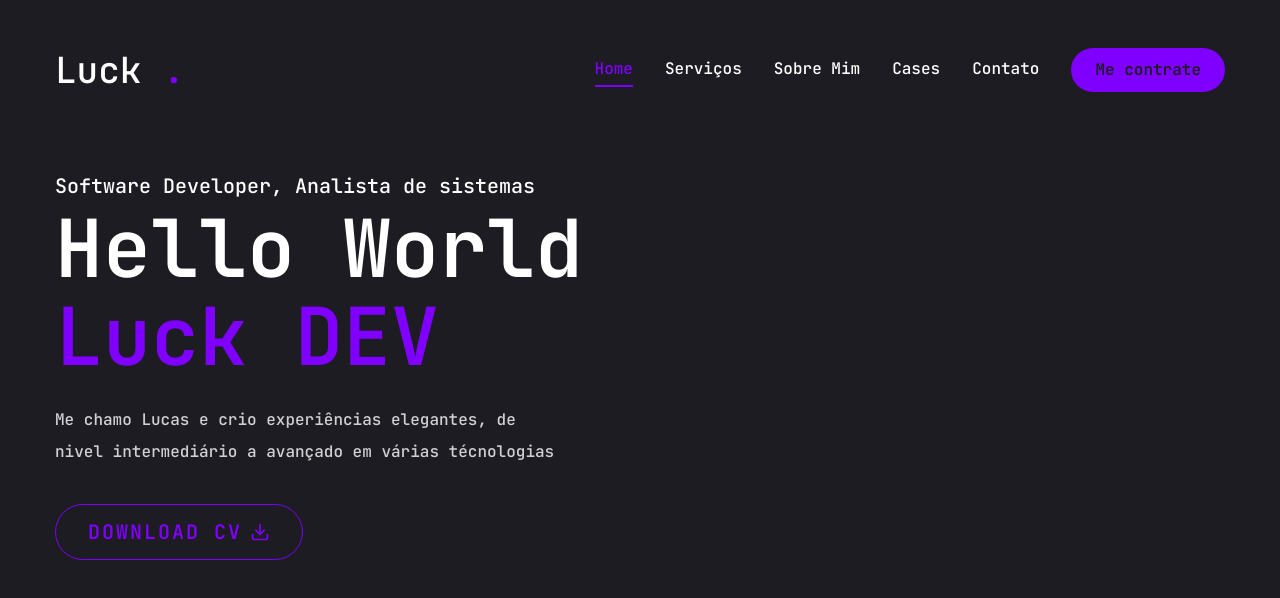
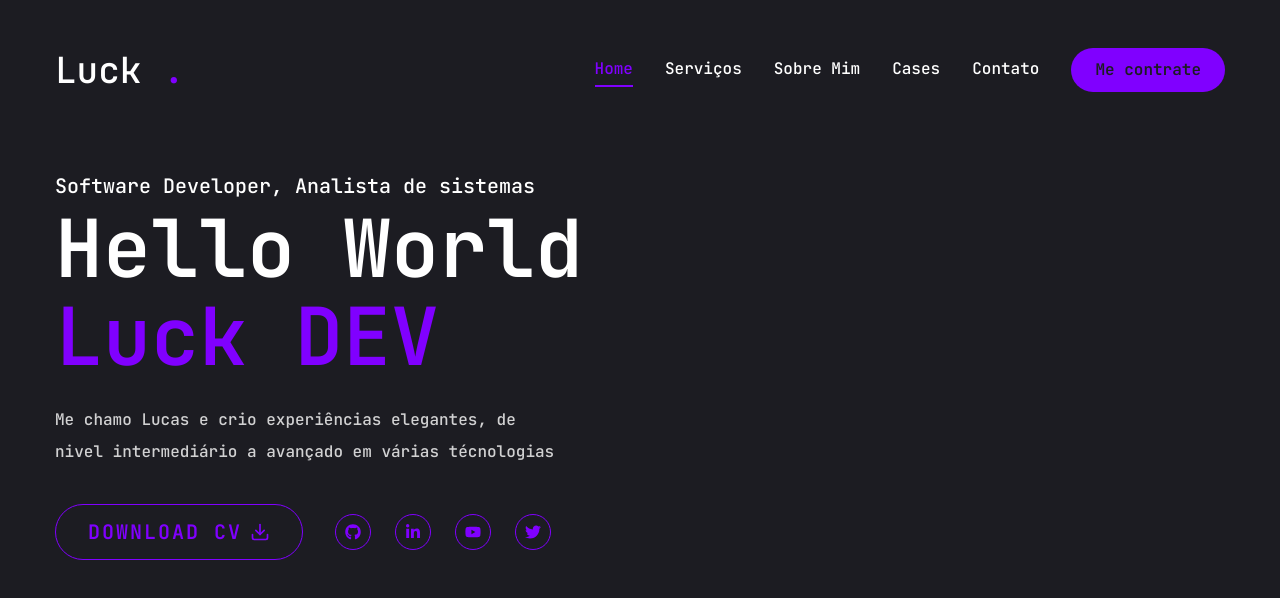
Before and after one commit to luckvice/luckdeveloper, a Next.js app: page / in a window 1280 px wide. Shown: the top 598 px of the page. Built offline with nearby package versions, Linux system fonts and the light colour scheme.

Commit message:
Feat: Social icons

```diff
--- a/app/page.jsx
+++ b/app/page.jsx
@@ -1,5 +1,7 @@
 import { Button } from "@/components/ui/Button"
 import {FiDownload} from "react-icons/fi"
+import Social from "@/components/Social"
+
 const Home = () => {
   return (
     <section className="h-full">
@@ -16,13 +18,12 @@
                 <Button
                 variant="outline"
                 size="lg"
-                className="uppercase flex items-center gap-2"
-                >
+                className="uppercase flex items-center gap-2">
                   <span className="text-xl">Download CV</span>
                   <FiDownload className="text-xl"/>
                 </Button>
                 <div className="mb-8 xl:mb-0">
-
+                  <Social containerStyles="flex gap-6" iconStyles="w-9 h-9 border border-accent rounded-full flex justify-center items-center text-accent text-base hover:bg-accent hover:text-primary hover:transition-all duration-500" />
                 </div>
               </div>
           </div>
--- /dev/null
+++ b/components/Social.jsx
@@ -0,0 +1,21 @@
+import Link from "next/link"
+import { FaGithub, FaLinkedinIn, FaYoutube, FaTwitter} from "react-icons/fa"
+
+const socials = [
+    {icon: <FaGithub/>,     path: ''},
+    {icon: <FaLinkedinIn/>, path: ''},
+    {icon: <FaYoutube/>,    path: ''},
+    {icon: <FaTwitter/>,    path: ''},
+]
+
+const Social = ({containerStyles, iconStyles}) => {
+  return (
+    <div className={containerStyles}>{socials.map((item, index)=>{
+        return <Link key={index} href={item.path} className={iconStyles}>{item.icon}</Link>
+
+    })}
+    </div>
+  )
+}
+
+export default Social
```
